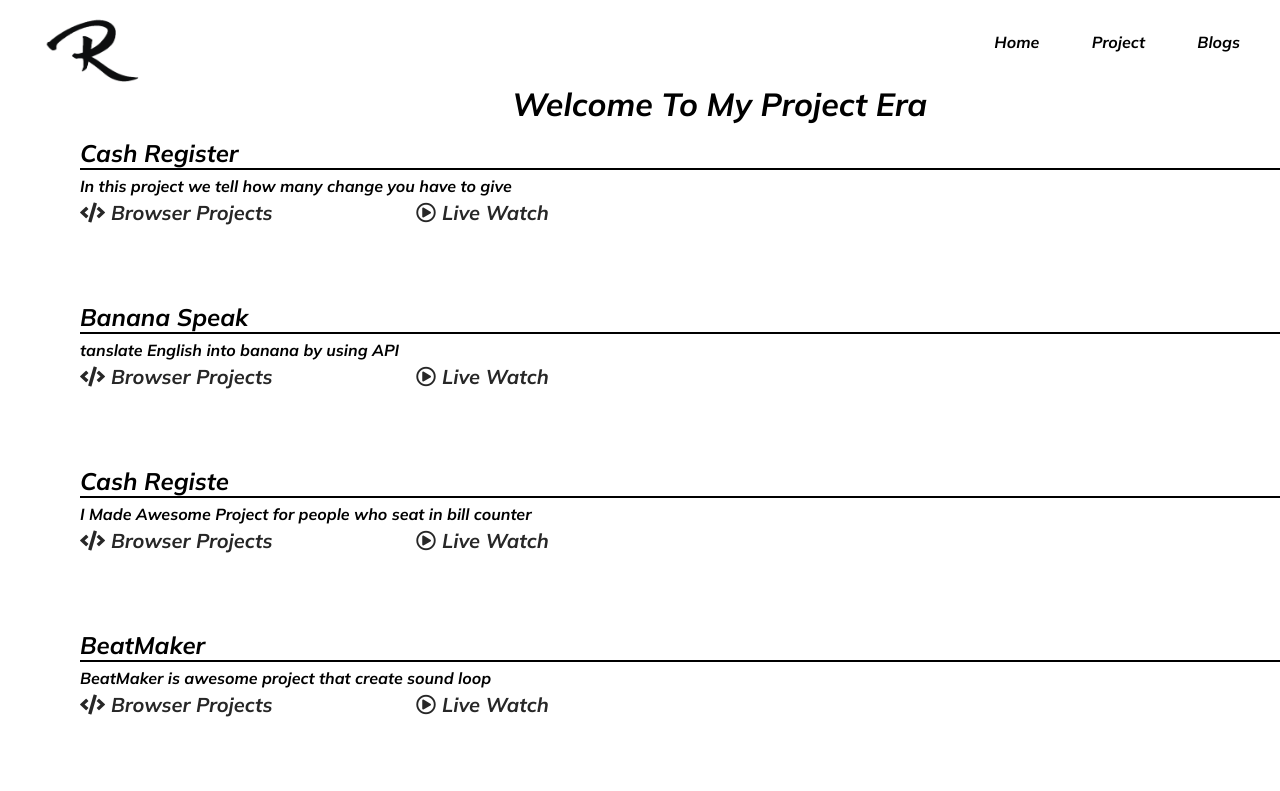
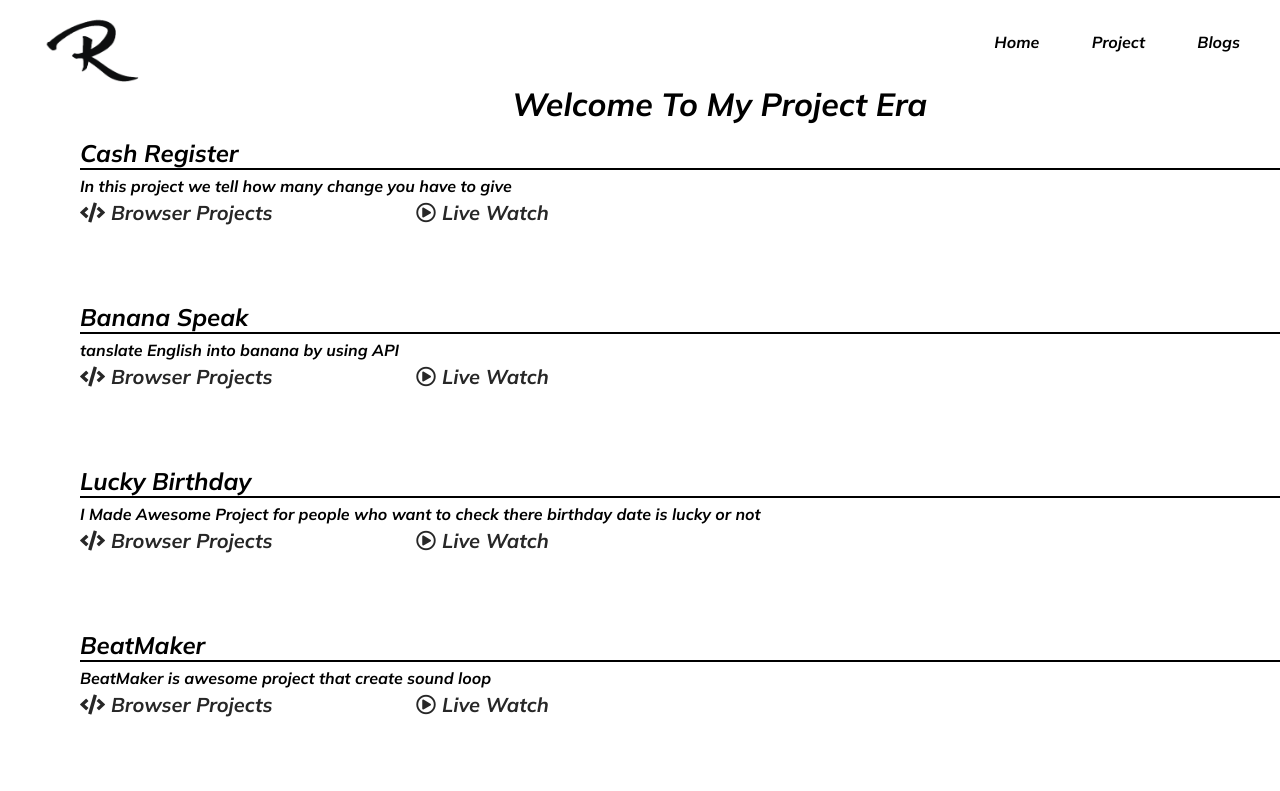
Before and after one commit to Rushikesh222/project-3, a plain HTML site: page project.html in a window 1280 px wide. Shown: the top 791 px of the page. Drawn offline with Linux system fonts and the light colour scheme.

Commit message:
lucky birthday

```diff
--- a/project.html
+++ b/project.html
@@ -58,8 +58,8 @@
 
     <section class="section">
       <div class="container1 container1-center">
-        <h2>Cash Registe</h2>
-        <p>I Made Awesome Project for people who seat in bill counter </p>
+        <h2>Lucky Birthday</h2>
+        <p>I Made Awesome Project for people who want to check there birthday date is lucky or not </p>
         <a class="link project6" href="https://github.com/Rushikesh222/Lucky-Birthday/"
           ><i class="fas fa-code"></i>Browser Projects</a
         >
```
